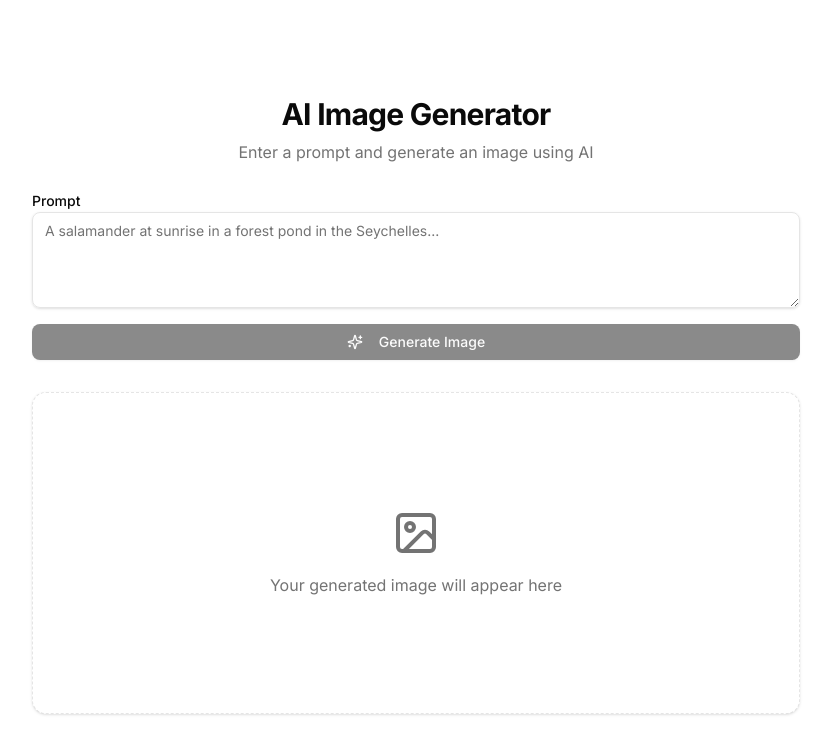
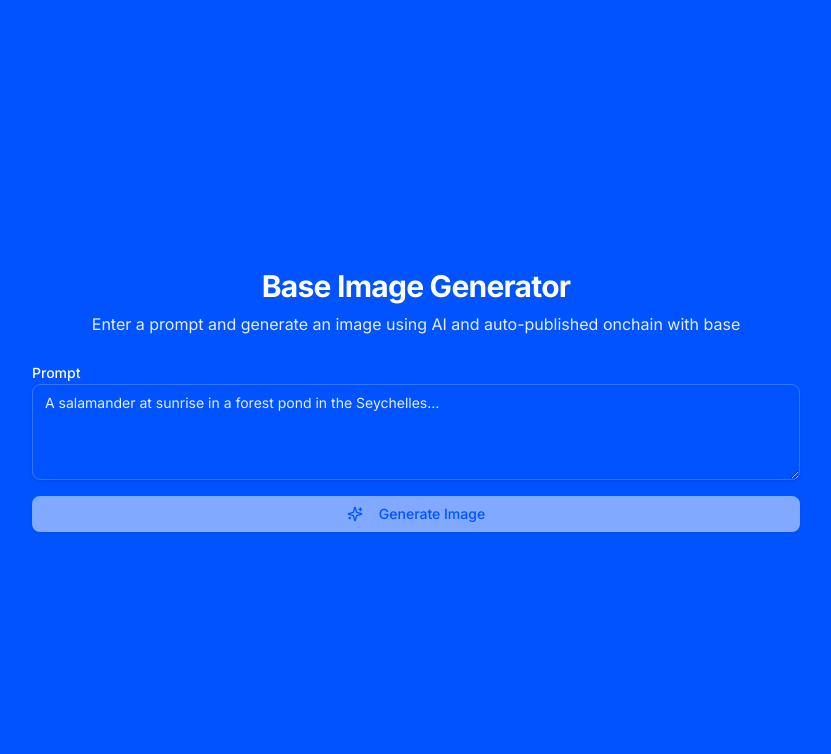
Before and after one commit to recoupable/image-generator, a Next.js app: page / in a window 1280 px wide. Shown: the top 754 px of the page, without its empty margins (224-1055 px from the left). Built offline with nearby package versions, Linux system fonts and the light colour scheme.

Commit message:
title to base.

```diff
--- a/app/globals.css
+++ b/app/globals.css
@@ -45,24 +45,24 @@
 
 :root {
   --radius: 0.625rem;
-  --background: oklch(1 0 0);
-  --foreground: oklch(0.145 0 0);
+  --background: #0053ff;
+  --foreground: white;
   --card: oklch(1 0 0);
   --card-foreground: oklch(0.145 0 0);
   --popover: oklch(1 0 0);
   --popover-foreground: oklch(0.145 0 0);
-  --primary: oklch(0.205 0 0);
-  --primary-foreground: oklch(0.985 0 0);
-  --secondary: oklch(0.97 0 0);
-  --secondary-foreground: oklch(0.205 0 0);
-  --muted: oklch(0.97 0 0);
-  --muted-foreground: oklch(0.556 0 0);
-  --accent: oklch(0.97 0 0);
-  --accent-foreground: oklch(0.205 0 0);
+  --primary: white;
+  --primary-foreground: #0053ff;
+  --secondary: rgba(255, 255, 255, 0.8);
+  --secondary-foreground: #0053ff;
+  --muted: rgba(255, 255, 255, 0.1);
+  --muted-foreground: rgba(255, 255, 255, 0.9);
+  --accent: rgba(255, 255, 255, 0.2);
+  --accent-foreground: white;
   --destructive: oklch(0.577 0.245 27.325);
-  --border: oklch(0.922 0 0);
-  --input: oklch(0.922 0 0);
-  --ring: oklch(0.708 0 0);
+  --border: rgba(255, 255, 255, 0.3);
+  --input: rgba(255, 255, 255, 0.2);
+  --ring: white;
   --chart-1: oklch(0.646 0.222 41.116);
   --chart-2: oklch(0.6 0.118 184.704);
   --chart-3: oklch(0.398 0.07 227.392);
--- a/app/page.tsx
+++ b/app/page.tsx
@@ -1,15 +1,20 @@
-import { ImageGenerator } from "@/components/image-generator"
+import { ImageGenerator } from "@/components/image-generator";
 
 export default function Home() {
   return (
     <main className="flex min-h-screen flex-col items-center justify-center p-4 md:p-24">
       <div className="w-full max-w-3xl space-y-6">
         <div className="text-center space-y-2">
-          <h1 className="text-3xl font-bold tracking-tight">AI Image Generator</h1>
-          <p className="text-muted-foreground">Enter a prompt and generate an image using AI</p>
+          <h1 className="text-3xl font-bold tracking-tight">
+            Base Image Generator
+          </h1>
+          <p className="text-muted-foreground">
+            Enter a prompt and generate an image using AI and auto-published
+            onchain with base
+          </p>
         </div>
         <ImageGenerator />
       </div>
     </main>
-  )
+  );
 }
--- a/components/image-generator.tsx
+++ b/components/image-generator.tsx
@@ -104,15 +104,6 @@
         </div>
       )}
 
-      {!generatedImage && !isGenerating && (
-        <Card className="border-dashed">
-          <CardContent className="flex flex-col items-center justify-center p-6 h-80 text-muted-foreground">
-            <ImageIcon className="h-12 w-12 mb-4" />
-            <p>Your generated image will appear here</p>
-          </CardContent>
-        </Card>
-      )}
-
       {generatedImage && (
         <Card>
           <CardContent className="p-2">
```
